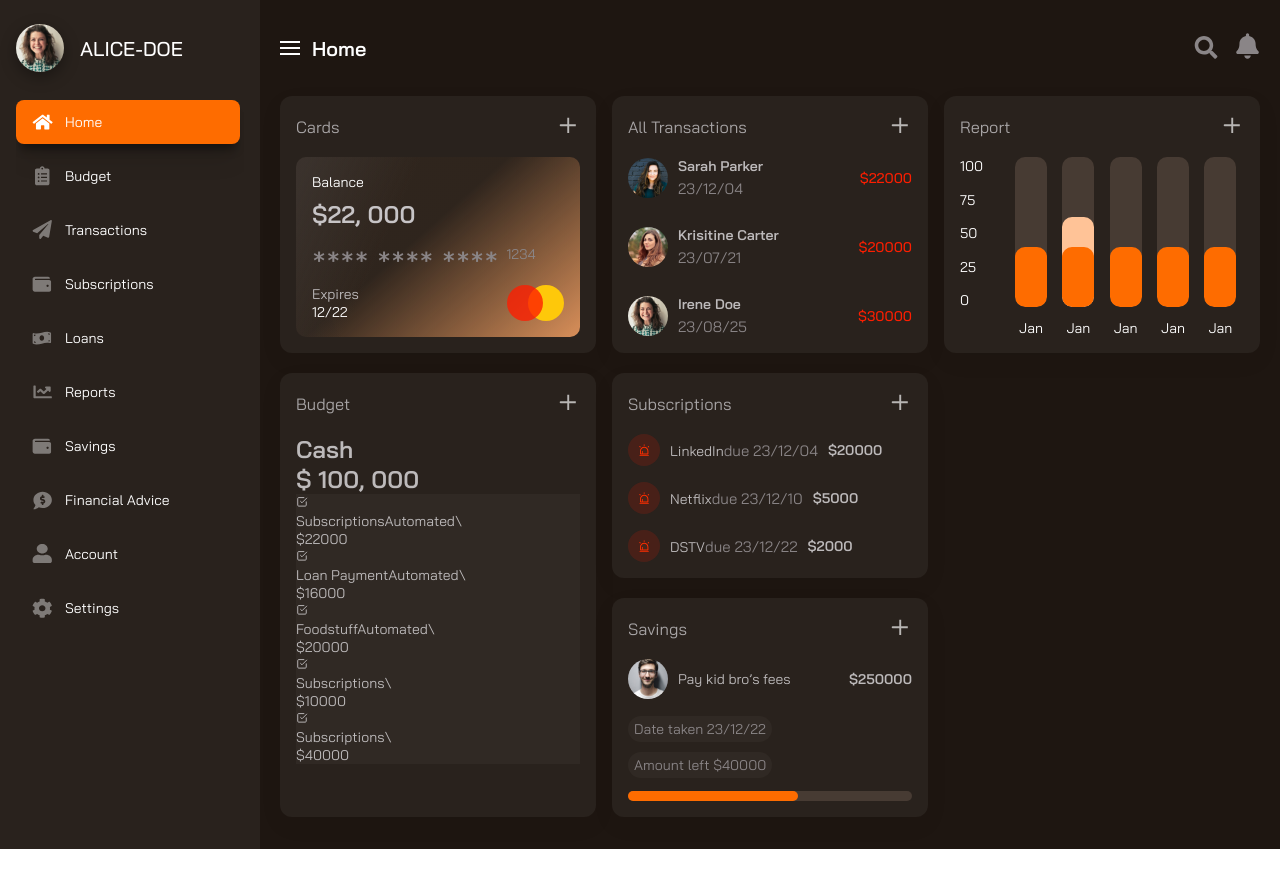
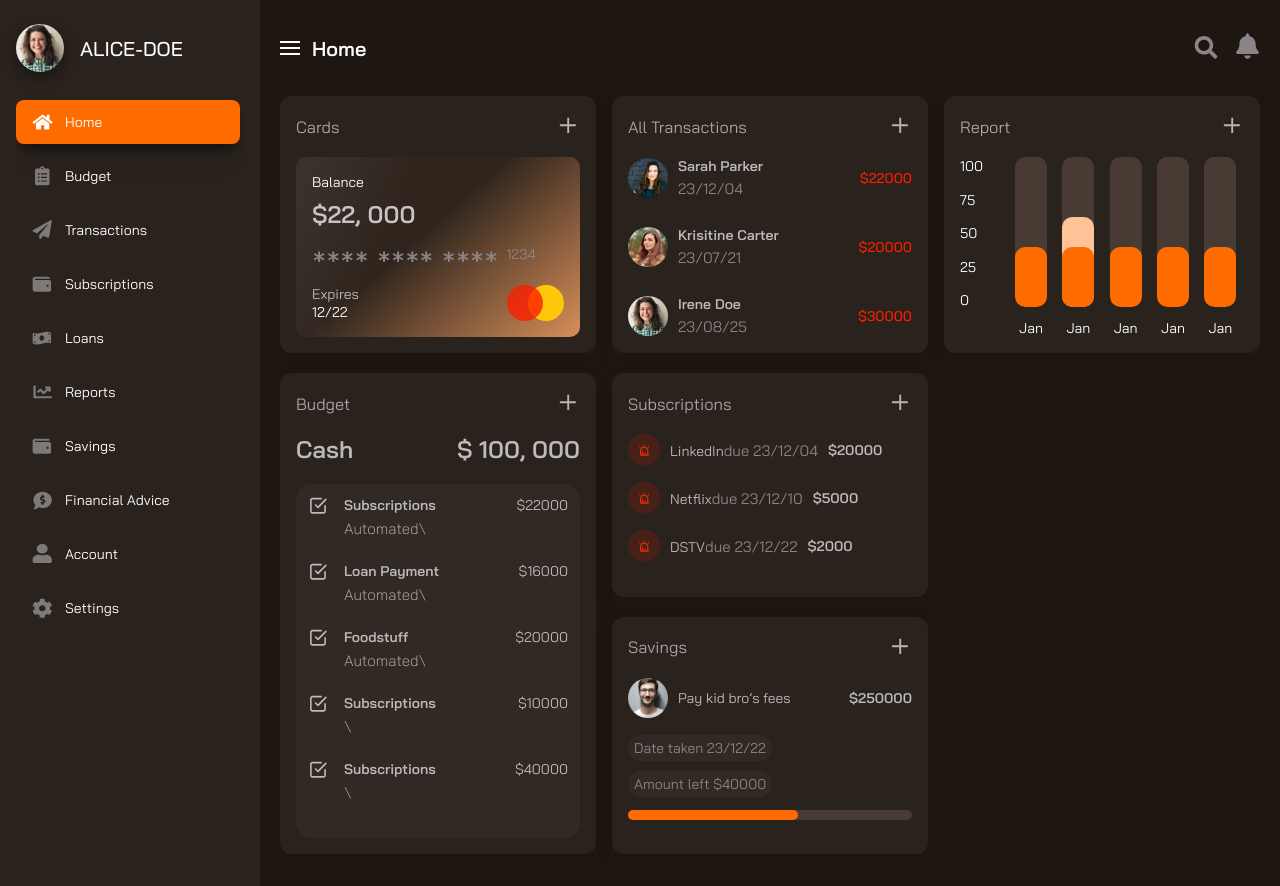
Before and after one commit to PetrTutikov/dash-learn, a React (Create React App) app: page / in a window 1280 px wide. Before the commit the page ends 849 px from the top, so only its background shows below. Built offline with nearby package versions, Linux system fonts and the light colour scheme.

Commit message:
стили для карточки budget
https://youtu.be/UA8Sxk_mHb8?t=4510

```diff
--- a/src/components/Budget/Budget.css
+++ b/src/components/Budget/Budget.css
@@ -0,0 +1,49 @@
+.grid-c4 .grid-c-top{
+    display: flex;
+    align-items: center;
+    justify-content: space-between;
+}
+
+.grid-c4-content{
+    margin-top: 20px;
+    border-radius: 16px;
+}
+
+.grid-c4 .grid-c4-content{
+    padding: 12px;
+}
+
+.grid-c4 .grid-item{
+    display: flex;
+    justify-content: space-between;
+    align-items: flex-start;
+    margin-bottom: 24px;
+}
+
+.grid-c4 .grid-item-l{
+     display: flex;
+     align-items: flex-start;
+     column-gap: 16px;
+ }
+
+.grid-c4 .grid-item-l .icon{
+    display: flex;
+    align-items: flex-start;
+    justify-content: center;
+}
+
+.grid-c4 .grid-item-l .icon img{
+    width: 20px;
+}
+
+.grid-c4 .grid-item-l .text{
+    font-weight: 600;
+}
+
+.grid-c4 .grid-item-l .text span{
+    font-weight: 300;
+    font-size: 15px;
+    display: block;
+    margin-top: 5px;
+    opacity: 0.9;
+}
```
